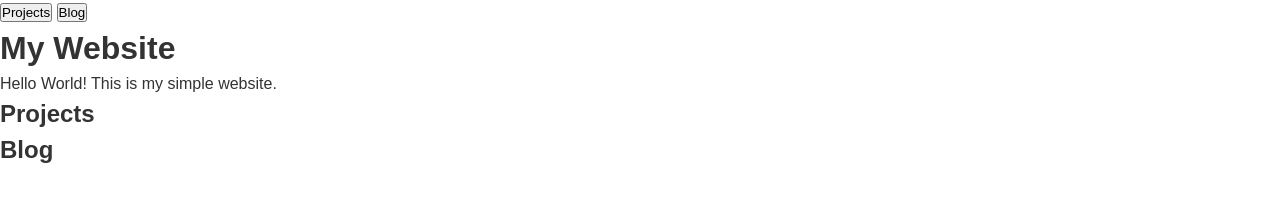
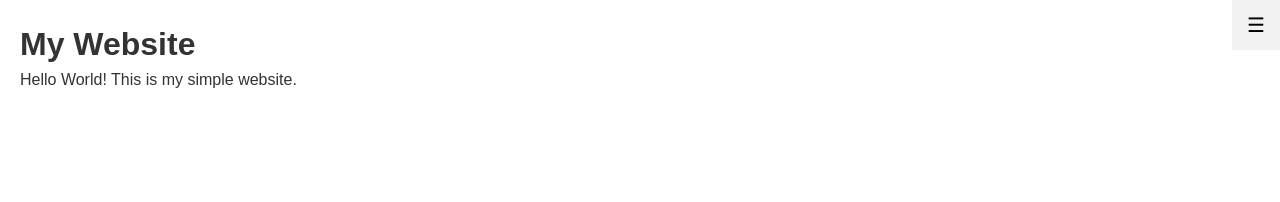
Before and after one commit to MMqd/website, a plain HTML site: page index.html in a window 1280 px wide. Drawn offline with Linux system fonts and the light colour scheme.

Commit message:
Added side bar

```diff
--- a/index.html
+++ b/index.html
@@ -4,29 +4,98 @@
 <head>
 	<title>My Website</title>
 	<link rel="stylesheet" href="/css/styles.css">
+	<style>
+		.sidebar {
+			height: 100%;
+			width: 0;
+			position: fixed;
+			top: 0;
+			right: 0;
+			background-color: #f2f2f2;
+			overflow-x: hidden;
+			padding-top: 60px;
+			transition: 0.1s;
+		}
+
+		.sidebar a {
+			display: block;
+			padding: 16px;
+			text-decoration: none;
+			color: #000;
+			transition: 0.3s;
+		}
+
+		.sidebar a:hover {
+			background-color: #ddd;
+		}
+
+		.closebtn {
+			position: absolute;
+			top: 0;
+			right: 0px;
+			font-size: 20px;
+			margin-right: 0px;
+		}
+
+		.openbtn {
+			height: 50px;
+			font-size: 20px;
+			cursor: pointer;
+			background-color: #f2f2f2;
+			color: #000;
+			padding: 10px 15px;
+			border: none;
+			position: absolute;
+			top: 0;
+			right: 0;
+		}
+
+		.content {
+			transition: margin-right 0.1s;
+			padding: 20px;
+		}
+	</style>
+	<script>
+		var sidebarVisible = false; // Add a variable to track the sidebar state
+
+		function toggleNav() {
+			var sidebar = document.querySelector('.sidebar');
+			var content = document.querySelector('.content');
+			var openbtn = document.querySelector('.openbtn');
+
+			if (sidebarVisible) {
+				sidebar.style.width = '0';
+				content.style.marginRight = '0';
+				openbtn.innerHTML = '☰ '; // Change the button text
+				sidebarVisible = false;
+			} else {
+				sidebar.style.width = '250px';
+				content.style.marginRight = '0px';
+				//openbtn.innerHTML = '&times; Close Sidebar'; // Change the button text
+				openbtn.innerHTML = '☰ ';
+				sidebarVisible = true;
+			}
+		}
+	</script>
 </head>
 
 <body>
 
-  <nav>
-    <a href="#projects"><button>Projects</button></a>
-    <a href="#blog"><button>Blog</button></a>
-  </nav>
+	<nav>
+		<button class="openbtn" onclick="toggleNav()">☰ </button>
+	</nav>
 
-  <div class="main">
-    <h1>My Website</h1>
-    <p>Hello World! This is my simple website.</p>
-  </div>
+	<nav class="sidebar">
+		<a href="#" class="closebtn" onclick="toggleNav()">&times;</a>
+		<a href="#">Projects</a>
+		<a href="#">Blog</a>
+		<a href="#">Socials</a>
+	</nav>
 
-  <div id="projects">
-    <h2>Projects</h2>
-    <!-- Project content -->
-  </div>
-
-  <div id="blog">
-    <h2>Blog</h2>
-    <!-- Blog posts -->
-  </div>
+	<div class="content">
+		<h1>My Website</h1>
+		<p>Hello World! This is my simple website.</p>
+	</div>
 
 </body>
 
```
